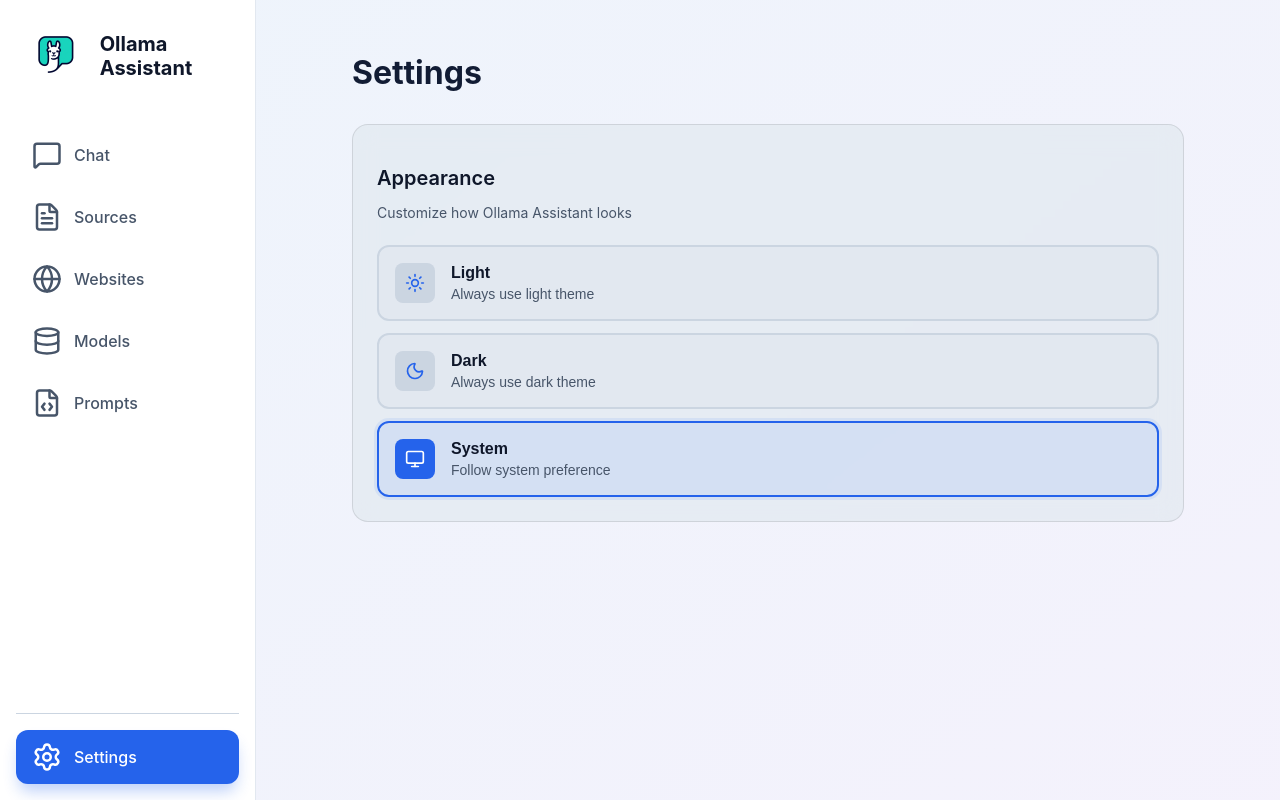
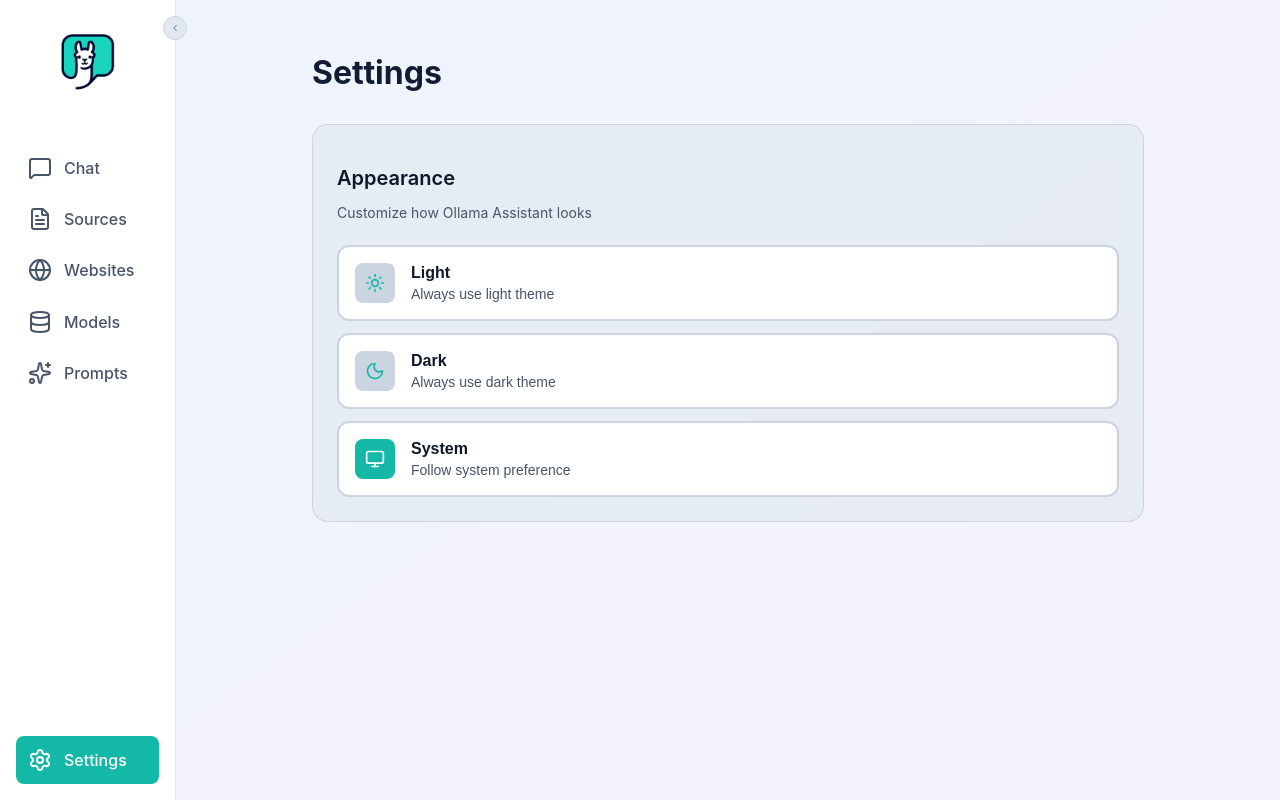
Before and after one commit to vivamau/ollamaAssistant, a React (Vite) app in the folder frontend/: page /settings in a window 1280 px wide. Built offline with nearby package versions, Linux system fonts and the light colour scheme.

Commit message:
refining the interface

```diff
--- a/frontend/src/components/ChatInterface.css
+++ b/frontend/src/components/ChatInterface.css
@@ -246,14 +246,28 @@
   padding: 1rem 1.5rem;
   padding-right: 3.5rem;
   color: var(--text-primary);
-  font-size:1em;
+  font-size: 1em;
   transition: all 200ms;
 }
 
 .chat-input:focus {
   outline: none;
   border-color: var(--accent-primary);
-  box-shadow: 0 0 0 1px var(--accent-primary);
+}
+
+/* Dark theme chat input */
+[data-theme="dark"] .chat-input {
+  background-color: #1e293b;
+  border-color: #334155;
+  color: #f8fafc;
+}
+
+[data-theme="dark"] .chat-input::placeholder {
+  color: #64748b;
+}
+
+[data-theme="dark"] .chat-input:focus {
+  border-color: #1AD5BE;
 }
 
 .send-btn {
--- a/frontend/src/components/DocumentList.tsx
+++ b/frontend/src/components/DocumentList.tsx
@@ -94,6 +94,8 @@ const DocumentList: React.FC = () => {
                     <button
                       onClick={() => setSelectedDocId(doc.ID)}
                       className="context-toggle"
+                      title="Train model with this document"
+                      style={{ whiteSpace: 'nowrap', minWidth: '120px' }}
                     >
                       <Database size={16} />
                       Train Model
--- a/frontend/src/components/ModelSelector.tsx
+++ b/frontend/src/components/ModelSelector.tsx
@@ -1,5 +1,5 @@
 import React, { useState, useEffect } from 'react';
-import { Database, Download, Check, AlertTriangle, Loader2, Trash2 } from 'lucide-react';
+import { Database, Download, Loader2, Trash2 } from 'lucide-react';
 import './Components.css';
 
 interface Model {
@@ -173,7 +173,6 @@ const ModelSelector: React.FC<ModelSelectorProps> = ({ onSelect, selectedModel }
                 >
                   <div className="model-header">
                     <h4 className="font-medium text-lg" style={{ paddingRight: '2rem' }}>{model.name}</h4>
-                    {selectedModel === model.name && <Check className="text-blue-500" size={20} />}
                   </div>
                   <div className="model-meta">
                     <span>{formatSize(model.size)}</span>
@@ -194,7 +193,6 @@ const ModelSelector: React.FC<ModelSelectorProps> = ({ onSelect, selectedModel }
         </h3>
 
         <div className="warning-alert">
-          <AlertTriangle className="text-yellow-500 shrink-0" />
           <p className="text-sm">
             Downloading models requires significant disk space and bandwidth.
             Standard models range from 2GB to 8GB.
--- a/frontend/src/components/Settings.css
+++ b/frontend/src/components/Settings.css
@@ -61,7 +61,6 @@
 .theme-option.active {
   background: rgba(59, 130, 246, 0.1);
   border-color: var(--accent-primary);
-  box-shadow: 0 0 0 3px rgba(59, 130, 246, 0.1);
 }
 
 .theme-option-icon {
@@ -94,6 +93,44 @@
 .theme-option-description {
   font-size: 0.875rem;
   color: var(--text-secondary);
+}
+
+/* Dark theme (explicit) */
+[data-theme="dark"] {
+  --bg-primary: #0f172a;
+  --bg-secondary: #1e293b;
+  --bg-tertiary: #334155;
+  --text-primary: #f8fafc;
+  --text-secondary: #94a3b8;
+  --border-color: #334155;
+  --glass-bg: rgba(30, 41, 59, 0.7);
+  --glass-border: rgba(255, 255, 255, 0.1);
+  --accent-primary: #1AD5BE;
+}
+
+[data-theme="dark"] .app-container {
+  background-color: #0f172a;
+  color: #f8fafc;
+}
+
+[data-theme="dark"] .sidebar {
+  background-color: #1e293b;
+  border-right-color: #334155;
+}
+
+[data-theme="dark"] .settings-section {
+  background: rgba(30, 41, 59, 0.7);
+  border-color: rgba(255, 255, 255, 0.1);
+}
+
+[data-theme="dark"] .theme-option {
+  background: #1e293b;
+  border-color: #334155;
+  color: #f8fafc;
+}
+
+[data-theme="dark"] .theme-option:hover {
+  background: #334155;
 }
 
 /* Light theme overrides */
@@ -145,3 +182,18 @@
   background-color: #f8fafc;
   border-top-color: #e2e8f0;
 }
+
+[data-theme="light"] .settings-section {
+  background: rgba(226, 232, 240, 0.7);
+  border-color: rgba(0, 0, 0, 0.1);
+}
+
+[data-theme="light"] .theme-option {
+  background: #ffffff;
+  border-color: #cbd5e1;
+  color: #0f172a;
+}
+
+[data-theme="light"] .theme-option:hover {
+  background: #f1f5f9;
+}
--- a/frontend/src/components/Sidebar.css
+++ b/frontend/src/components/Sidebar.css
@@ -1,11 +1,41 @@
 .sidebar {
-  width: 16rem;
+  width: 11rem;
   height: 100vh;
   background-color: var(--bg-primary);
   border-right: 1px solid var(--border-color);
   display: flex;
   flex-direction: column;
   padding: 1rem;
+  transition: width 300ms ease;
+  position: relative;
+}
+
+.sidebar.collapsed {
+  width: 4rem;
+}
+
+.sidebar-toggle {
+  position: absolute;
+  top: 1rem;
+  right: -0.75rem;
+  width: 1.5rem;
+  height: 1.5rem;
+  border-radius: 50%;
+  background-color: var(--bg-secondary);
+  border: 1px solid var(--border-color);
+  display: flex;
+  align-items: center;
+  justify-content: center;
+  cursor: pointer;
+  color: var(--text-secondary);
+  transition: all 200ms;
+  z-index: 100;
+}
+
+.sidebar-toggle:hover {
+  background-color: var(--hover-bg);
+  color: var(--text-primary);
+  border-color: var(--accent-primary);
 }
 
 .sidebar-header {
@@ -16,14 +46,26 @@
   margin-bottom: 2rem;
   padding-left: 0.5rem;
   padding-right: 0.5rem;
+  transition: all 300ms ease;
+}
+
+.sidebar.collapsed .sidebar-header {
+  flex-direction: column;
+  gap: 0;
 }
 
 .logo-container {
-  width: 5rem;
-  height: 5rem;
+  width: 6rem;
+  height: 6rem;
   display: flex;
   align-items: center;
   justify-content: center;
+  transition: all 300ms ease;
+}
+
+.sidebar.collapsed .logo-container {
+  width: 4rem;
+  height: 4rem;
 }
 
 .app-logo {
@@ -36,29 +78,42 @@
   font-size: 1.25rem;
   font-weight: 700;
   color: var(--text-primary);
+  transition: opacity 300ms ease;
+}
+
+.sidebar.collapsed .app-title {
+  display: none;
 }
 
 .nav-list {
   flex: 1;
   display: flex;
   flex-direction: column;
-  gap: 0.5rem;
+  gap: 0.2rem;
 }
 
 .nav-item {
   display: flex;
   align-items: center;
   gap: 0.75rem;
-  padding: 0.75rem 1rem;
-  border-radius: 0.75rem;
+  padding: 0.75rem;
+  border-radius: 0.5rem;
   transition: all 200ms;
   text-decoration: none;
+}
+
+.sidebar.collapsed .nav-item {
+  justify-content: center;
+  padding: 0 0.2rem;
+}
+
+.sidebar.collapsed .nav-item span {
+  display: none;
 }
 
 .nav-item.active {
   background-color: var(--accent-primary);
   color: white;
-  box-shadow: 0 10px 15px -3px var(--accent-glow);
 }
 
 .nav-item.inactive {
@@ -73,14 +128,20 @@
 .sidebar-footer {
   margin-top: auto;
   padding-top: 1rem;
-  border-top: 1px solid var(--border-color);
 }
 
 .font-medium {
   font-weight: 500;
 }
+
+/* Dark theme hover (explicit) */
+[data-theme="dark"] .nav-item.inactive:hover {
+  background-color: rgba(255, 255, 255, 0.1);
+  color: #f8fafc;
+}
+
 /* Light theme hover override */
 [data-theme="light"] .nav-item.inactive:hover {
-  background-color: #94a3b8;
-  color: white;
+  background-color: #f1f5f9;
+  color: #0f172a;
 }
--- a/frontend/src/components/Sidebar.tsx
+++ b/frontend/src/components/Sidebar.tsx
@@ -1,40 +1,62 @@
-import React from 'react';
+import React, { useState, useEffect } from 'react';
+import { Link, useLocation } from 'react-router-dom';
+import { MessageSquare, FileText, Globe, Database, Sparkles, Settings, ChevronLeft, ChevronRight } from 'lucide-react';
 import logo from '../assets/logo.png';
-import { MessageSquare, FileText, Globe, Settings, Database, FileCode } from 'lucide-react';
-import { Link, useLocation } from 'react-router-dom';
 import './Sidebar.css';
 
 const Sidebar: React.FC = () => {
   const location = useLocation();
+  const [isCollapsed, setIsCollapsed] = useState(false);
 
-  const isActive = (path: string) => location.pathname === path;
+  // Auto-collapse on smaller screens, auto-expand on larger screens
+  useEffect(() => {
+    const handleResize = () => {
+      if (window.innerWidth < 1024) {
+        setIsCollapsed(true);
+      } else {
+        setIsCollapsed(false);
+      }
+    };
+
+    handleResize(); // Check on mount
+    window.addEventListener('resize', handleResize);
+    return () => window.removeEventListener('resize', handleResize);
+  }, []);
 
   const navItems = [
-    { icon: MessageSquare, label: 'Chat', path: '/' },
-    { icon: FileText, label: 'Sources', path: '/documents' },
-    { icon: Globe, label: 'Websites', path: '/websites' },
-    { icon: Database, label: 'Models', path: '/models' },
-    { icon: FileCode, label: 'Prompts', path: '/prompts' },
+    { path: '/', label: 'Chat', icon: MessageSquare },
+    { path: '/documents', label: 'Sources', icon: FileText },
+    { path: '/websites', label: 'Websites', icon: Globe },
+    { path: '/models', label: 'Models', icon: Database },
+    { path: '/prompts', label: 'Prompts', icon: Sparkles },
   ];
 
   return (
-    <div className="sidebar">
+    <div className={`sidebar ${isCollapsed ? 'collapsed' : ''}`}>
       <div className="sidebar-header">
         <div className="logo-container">
-          <img src={logo} alt="Ollama Assistant Logo" className="app-logo" />
+          <img src={logo} alt="Ollama Logo" className="app-logo" />
         </div>
-        <h1 className="app-title">Ollama Assistant</h1>
       </div>
+
+      <button
+        className="sidebar-toggle"
+        onClick={() => setIsCollapsed(!isCollapsed)}
+        title={isCollapsed ? 'Expand sidebar' : 'Collapse sidebar'}
+      >
+        {isCollapsed ? <ChevronRight size={20} /> : <ChevronLeft size={20} />}
+      </button>
 
       <nav className="nav-list">
         {navItems.map((item) => (
           <Link
             key={item.path}
             to={item.path}
-            className={`nav-item ${isActive(item.path) ? 'active' : 'inactive'}`}
+            className={`nav-item ${location.pathname === item.path ? 'active' : 'inactive'}`}
+            title={isCollapsed ? item.label : undefined}
           >
-            <item.icon size={30} />
-            <span className="font-medium">{item.label}</span>
+            <item.icon size={isCollapsed ? 48 : 24} />
+            {!isCollapsed && <span className="font-medium">{item.label}</span>}
           </Link>
         ))}
       </nav>
@@ -42,10 +64,11 @@ const Sidebar: React.FC = () => {
       <div className="sidebar-footer">
         <Link
           to="/settings"
-          className={`nav-item ${isActive('/settings') ? 'active' : 'inactive'}`}
+          className={`nav-item ${location.pathname === '/settings' ? 'active' : 'inactive'}`}
+          title={isCollapsed ? 'Settings' : undefined}
         >
-          <Settings size={30} />
-          <span className="font-medium">Settings</span>
+          <Settings size={isCollapsed ? 48 : 24} />
+          {!isCollapsed && <span className="font-medium">Settings</span>}
         </Link>
       </div>
     </div>
--- a/frontend/src/index.css
+++ b/frontend/src/index.css
@@ -9,9 +9,9 @@
   --border-color: #334155;
   --glass-bg: rgba(30, 41, 59, 0.7);
   --glass-border: rgba(255, 255, 255, 0.1);
-  --accent-primary: #3b82f6;
-  --accent-secondary: #60a5fa;
-  --accent-glow: rgba(59, 130, 246, 0.5);
+  --accent-primary: #1AD5BE;
+  --accent-secondary: #4DE8D6;
+  --accent-glow: rgba(26, 213, 190, 0.5);
   --danger-bg: rgba(220, 38, 38, 0.1);
   --danger-text: #ef4444;
   --success-bg: rgba(34, 197, 94, 0.1);
@@ -34,9 +34,9 @@
     --border-color: #cbd5e1;
     --glass-bg: rgba(255, 255, 255, 0.7);
     --glass-border: rgba(0, 0, 0, 0.1);
-    --accent-primary: #2563eb;
-    --accent-secondary: #3b82f6;
-    --accent-glow: rgba(37, 99, 235, 0.3);
+    --accent-primary: #14B8A6;
+    --accent-secondary: #1AD5BE;
+    --accent-glow: rgba(20, 184, 166, 0.3);
     --danger-bg: rgba(220, 38, 38, 0.1);
     --danger-text: #dc2626;
     --success-bg: rgba(22, 163, 74, 0.1);
@@ -86,7 +86,6 @@ body {
   -webkit-backdrop-filter: blur(12px);
   border: 1px solid var(--glass-border);
   border-radius: 16px;
-  box-shadow: 0 4px 30px rgba(0, 0, 0, 0.1);
 }
 
 .btn-primary {
@@ -98,12 +97,10 @@ body {
   font-weight: 600;
   cursor: pointer;
   transition: all 0.3s ease;
-  box-shadow: 0 0 15px var(--accent-glow);
 }
 
 .btn-primary:hover {
   transform: translateY(-2px);
-  box-shadow: 0 0 25px var(--accent-glow);
 }
 
 .input-field {
```
Also changed, not shown: frontend/src/components/Components.css (+92 -60 lines), frontend/src/components/DocumentUploader.tsx (+24 -26 lines).
